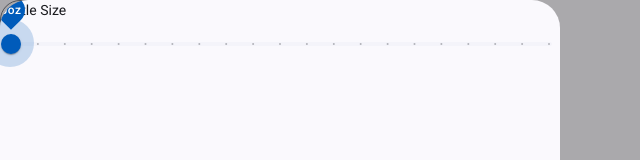
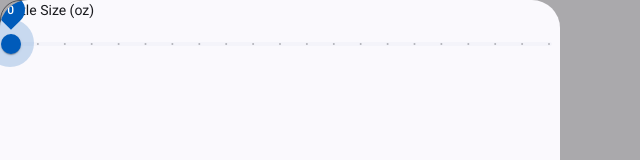
Before and after one commit to connorphu/Milk-and-Moon, an Angular app in the folder Web/: page /log in a window 1280 px wide. Both pictures are taken after a click on the button "Feeding Tracker". Shown: the top 160 px of the page, without its empty margins (0-640 px from the left). Built offline with nearby package versions, Linux system fonts and the light colour scheme.

Commit message:
redo bottle size

```diff
--- a/Web/src/app/features/log/feeding-tracker/dialog/feeding-tracker-dialog.html
+++ b/Web/src/app/features/log/feeding-tracker/dialog/feeding-tracker-dialog.html
@@ -1,4 +1,4 @@
-<mat-label>Bottle Size</mat-label>
-<mat-slider min="0" max="10" step=".5" showTickMarks discrete [displayWith]="formatLabel">
+<mat-label>Bottle Size (oz)</mat-label>
+<mat-slider min="0" max="10" step=".5" showTickMarks discrete>
   <input matSliderThumb>
 </mat-slider>
--- a/Web/src/app/features/log/feeding-tracker/dialog/feeding-tracker-dialog.ts
+++ b/Web/src/app/features/log/feeding-tracker/dialog/feeding-tracker-dialog.ts
@@ -22,10 +22,6 @@ export class FeedingTrackerDialog {
   readonly dialogRef = inject(MatDialogRef<FeedingTrackerDialog>);
   readonly data = inject<DialogData>(MAT_DIALOG_DATA);
 
-  formatLabel(value: number): string {
-    return `${value}oz`;
-  }
-
   onNoClick(): void {
     this.dialogRef.close();
   }
```
